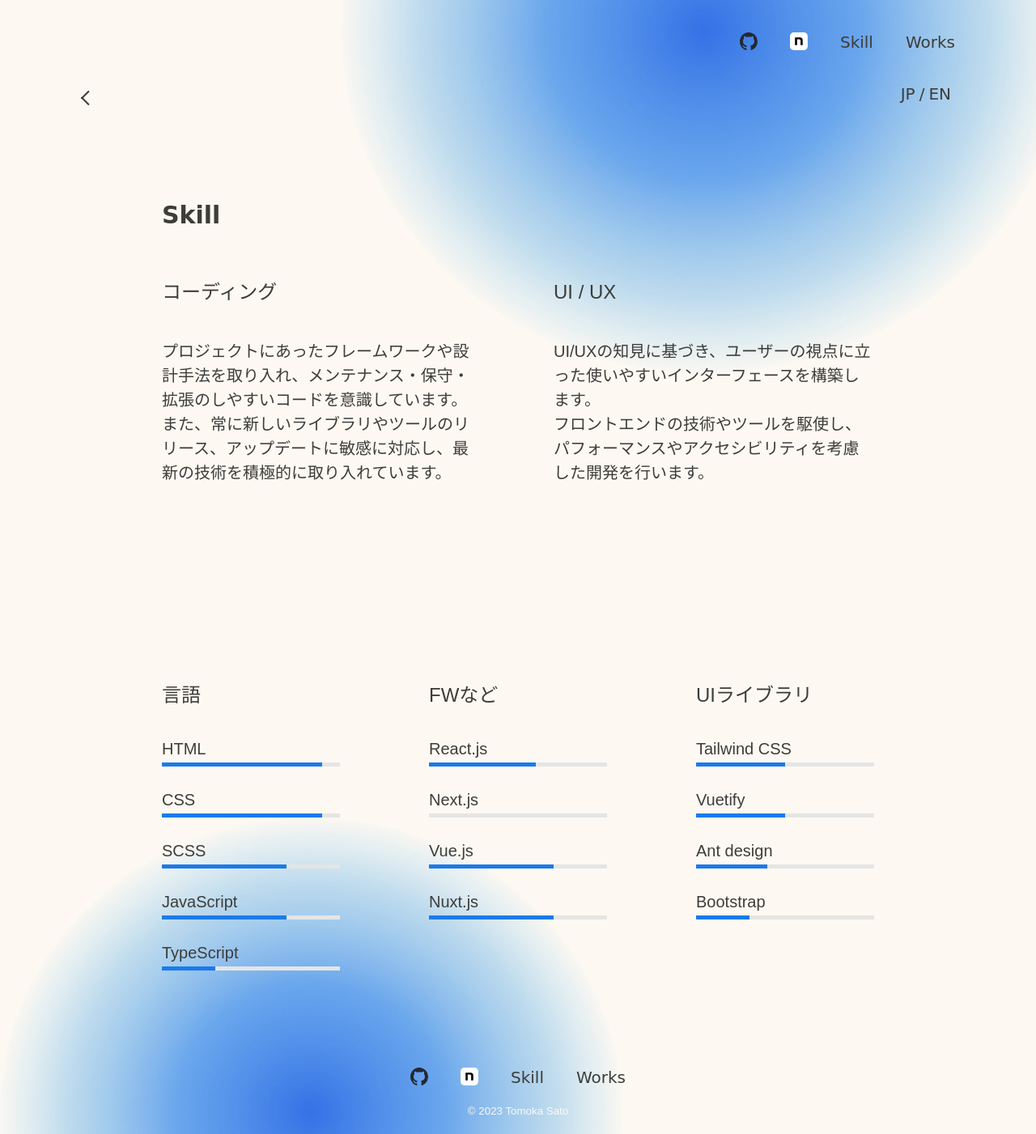
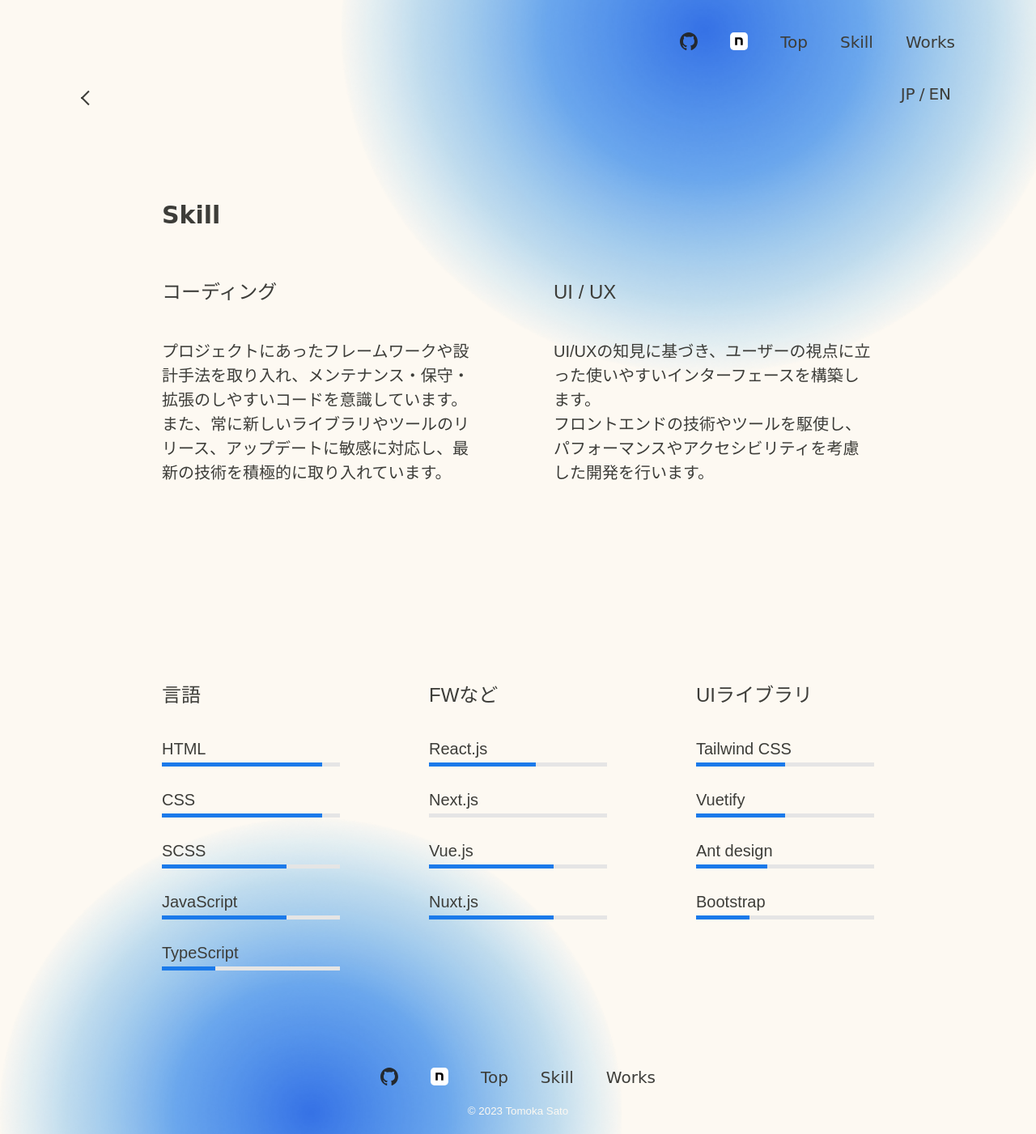
Before and after one commit to tmk-st/portfolio, a plain HTML site: page profile.html in a window 1280 px wide. Shown: the whole page at 81% size. Drawn offline with Linux system fonts and the light colour scheme; a web font is replaced by a local one.

Commit message:
ナビゲーションにtopを

```diff
--- a/profile.html
+++ b/profile.html
@@ -30,6 +30,9 @@
             <a href="https://note.com/tmk8l3">
               <img src="./images/icon-note.svg" />
             </a>
+          </li>
+          <li class="header_item">
+            <a href="index.html#header">Top</a>
           </li>
           <li class="header_item">
             <a href="#skill">Skill</a>
@@ -140,6 +143,9 @@
             </a>
           </li>
           <li class="footer_item">
+            <a href="index.html#header">Top</a>
+          </li>
+          <li class="footer_item">
             <a href="#skill">Skill</a>
           </li>
           <li class="footer_item">
```
Also changed, not shown: index.html (+7 -1 lines).
